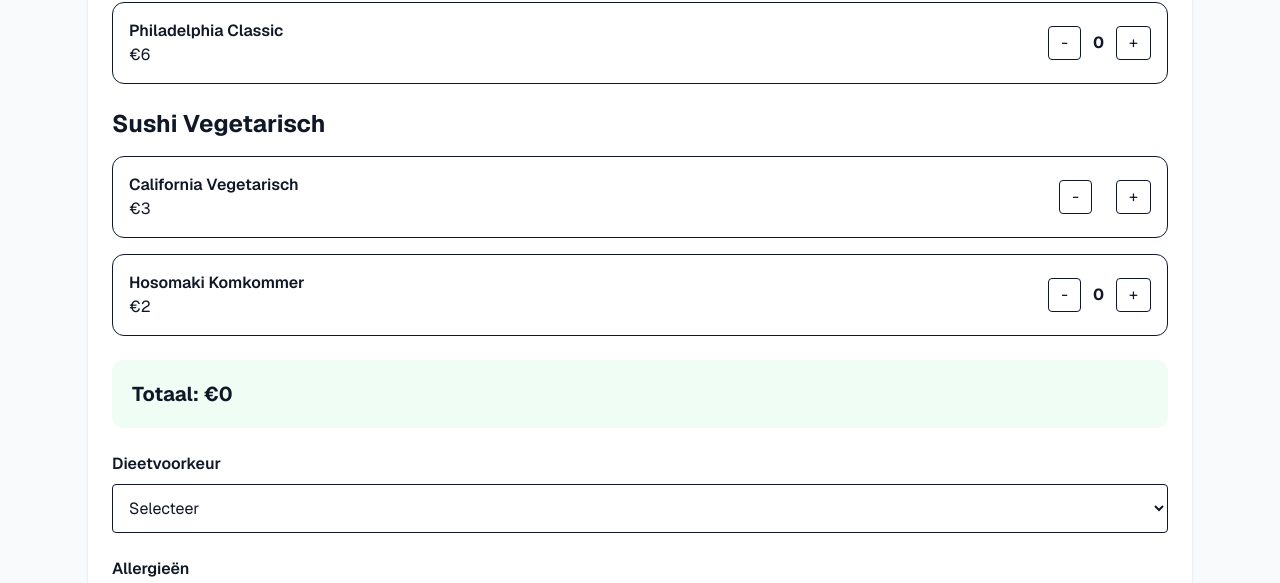
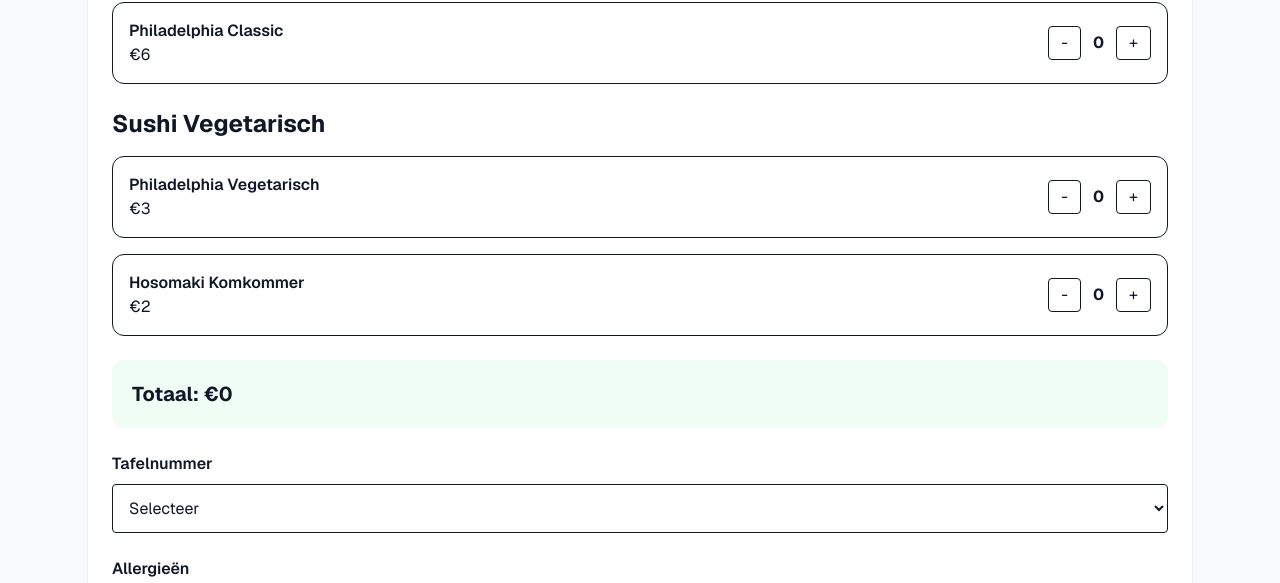
Before and after one commit to toubahmansoor16-sys/healthy-habits-sushi, a Next.js app: page / in a window 1280 px wide. Shown: the part 1357-1940 px from the top of the page. Built offline with nearby package versions, Linux system fonts and the light colour scheme; no server answers.

Commit message:
update website

```diff
--- a/app/page.tsx
+++ b/app/page.tsx
@@ -437,11 +437,11 @@ const challengeBadge =
 
         {[
           {
-            key: "californiaVeg",
+            key: "philadelphiaVeg",
             name:
               lang === "nl"
-                ? "California Vegetarisch"
-                : "California Vegetarian",
+                ? "Philadelphia Vegetarisch"
+                : "Philadelphia Vegetarian",
             price: 3,
           },
           {
@@ -500,13 +500,10 @@ const challengeBadge =
       </h3>
     </div>
 
-    {/* DIETARY PREFERENCE */}
-
-    <div>
+    {/* TABLE NUMBER */}
+  <div>
       <label className="block font-semibold mb-2">
-        {lang === "nl"
-          ? "Dieetvoorkeur"
-          : "Dietary Preference"}
+        {lang === "nl" ? "Tafelnummer" : "Table Number"}
       </label>
 
       <select
```
